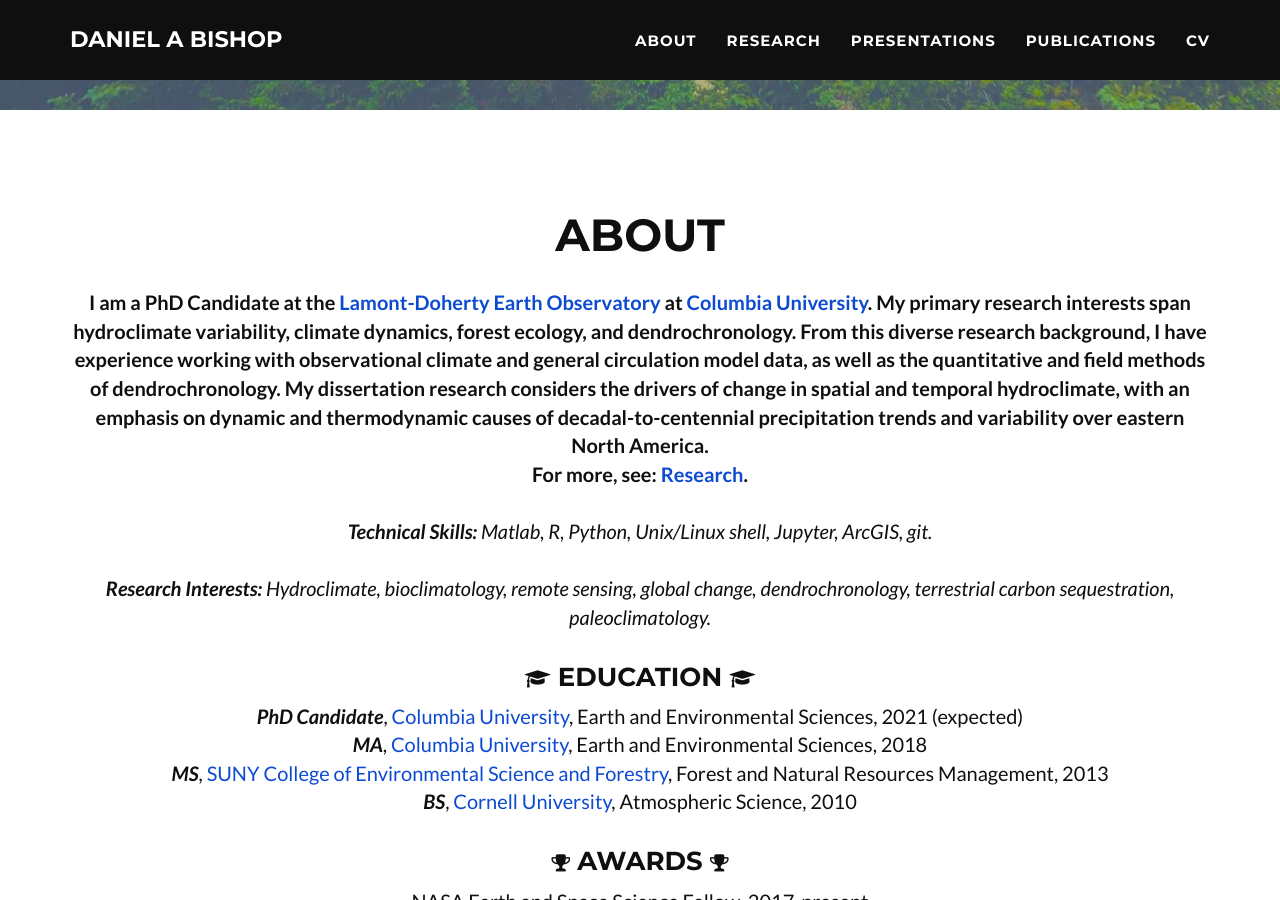
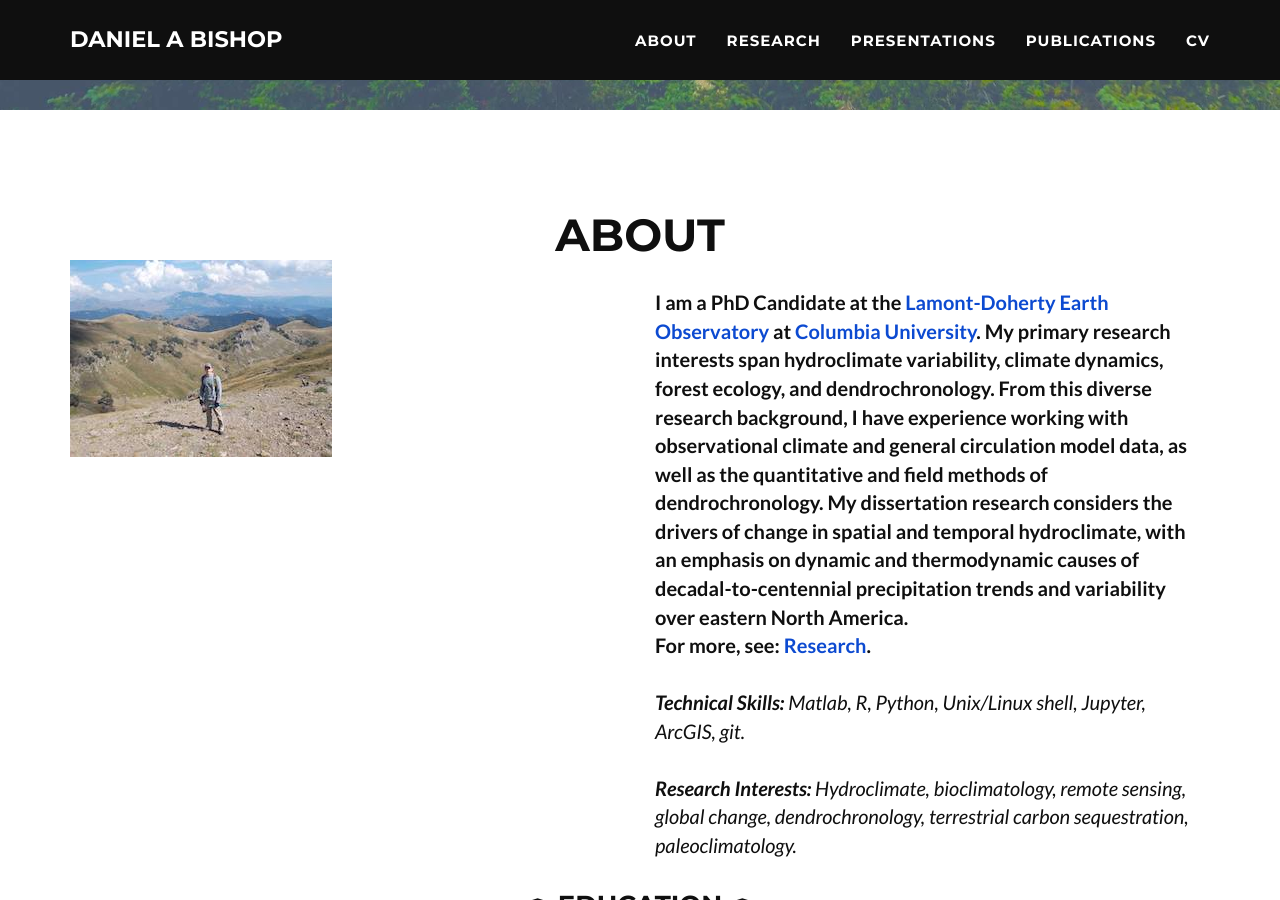
Before and after one commit to danielabishop/danielabishop.github.io, a Jekyll site: the page built from index.html, in a window 1280 px wide and 900 px high, scrolled down 703 px. Built offline with Jekyll 4.4.1, drawn with Linux system fonts in a browser that asks for light colours; some web fonts are replaced; comment, search, counter and statistics services are not loaded.

Commit message:
About updates

```diff
--- a/_includes/portfolio_grid.html
+++ b/_includes/portfolio_grid.html
@@ -10,7 +10,10 @@
             </div>
 
             <div class="row">
-                <div class="col-lg-12 text-center">
+                <div class="col-md-6">
+                    <img class="img-responsive" src="img/about.jpg" alt="">
+                </div>
+                <div class="col-md-6">
                     <p><br><b>I am a PhD Candidate at the <a href="https://www.ldeo.columbia.edu">Lamont-Doherty Earth Observatory</a> at <a href="https://eesc.columbia.edu">Columbia University</a>. My primary
                         research interests span hydroclimate variability, climate dynamics, forest ecology, and dendrochronology.
                         From this diverse research background, I have experience working with observational climate and general
```
Also changed, not shown: img/about.jpg (added), 8 other files.
